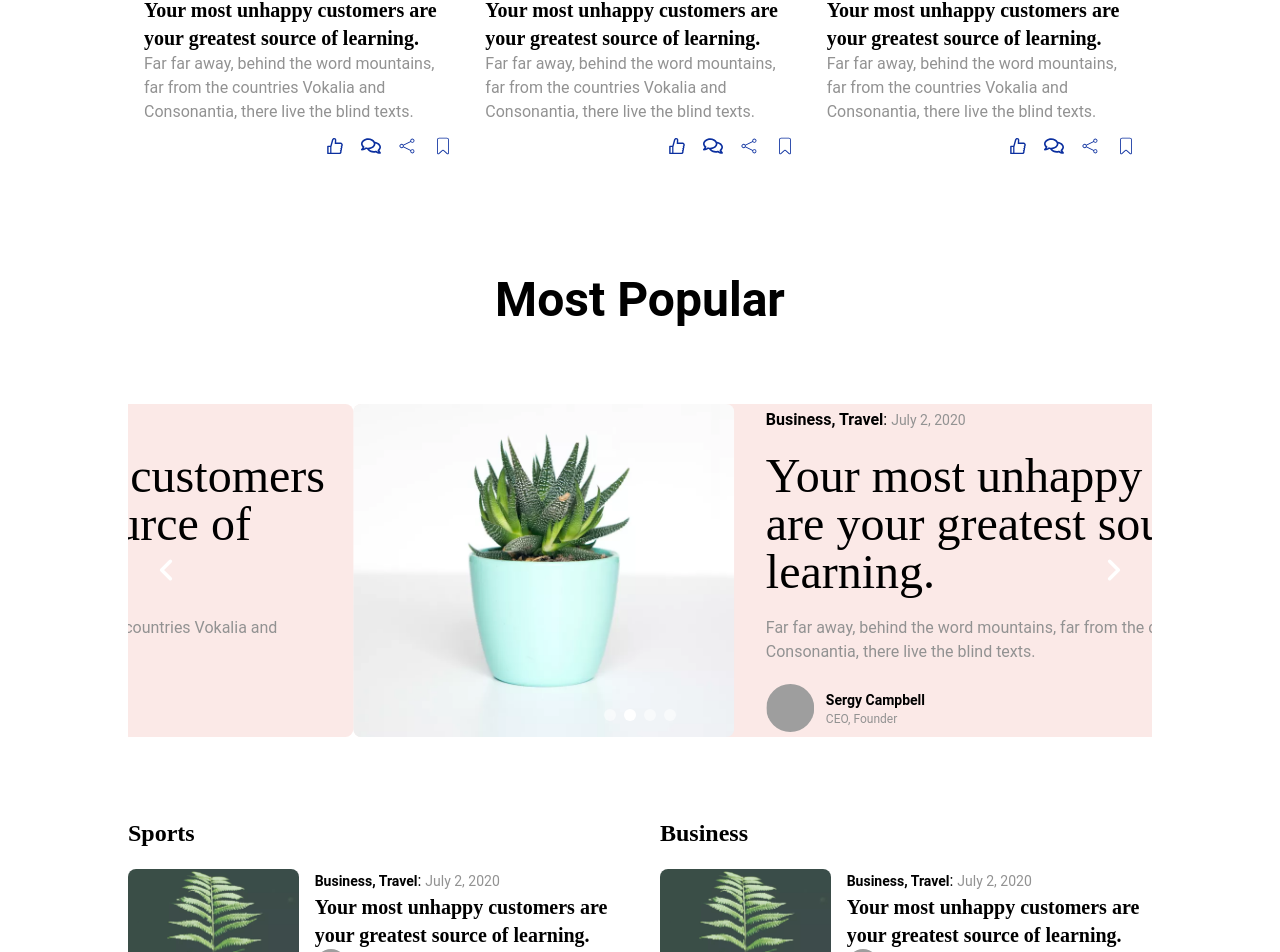
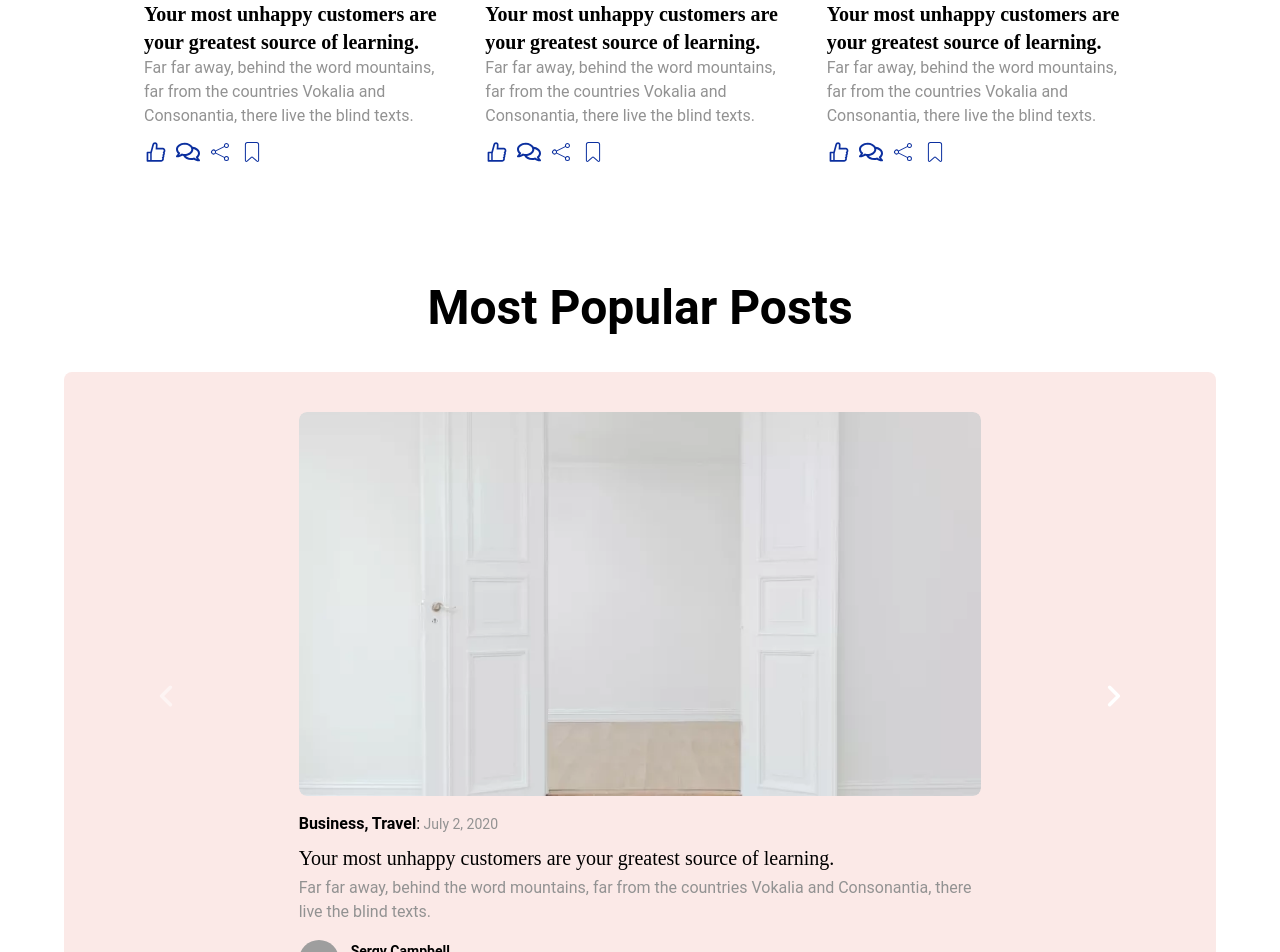
Before and after one commit to mdmonauwarulislam/Tech_Help_Frontend, a React (Vite) app: page /blog in a window 1280 px wide. Shown: the part 1628-2580 px from the top of the page. Built offline with nearby package versions, Linux system fonts and the light colour scheme; grey boxes are pictures that could not be loaded.

Commit message:
carousel and details page

```diff
--- a/package.json
+++ b/package.json
@@ -17,9 +17,12 @@
     "react": "^18.3.1",
     "react-dom": "^18.3.1",
     "react-icons": "^5.3.0",
+    "react-multi-carousel": "^2.8.5",
     "react-redux": "^9.1.2",
     "react-router-dom": "^6.27.0",
+    "react-slick": "^0.30.2",
     "react-toastify": "^10.0.5",
+    "slick-carousel": "^1.8.1",
     "swiper": "^11.1.14"
   },
   "devDependencies": {
--- a/src/App.jsx
+++ b/src/App.jsx
@@ -14,6 +14,7 @@ import EditProfileFrom from './components/dashboard/EditProfileForm';
 import JobSeekingForm from './components/JobSeekingForm';
 import RecuiterRegisterForm from './components/RecuiterRegisterForm';
 import Blog from './pages/Blog';
+import BlogPostDetails from './pages/BlogPostDetails';
 
 
 
@@ -36,6 +37,7 @@ function App() {
               <Route path="/signup/user-register" element={<JobSeekingForm/>}/>
               <Route path="/signup/employee-register" element={<RecuiterRegisterForm/>}/>
               <Route path="/blog" element={<Blog />} />
+              <Route path='/blog-post-details' element={<BlogPostDetails/>}/>
             </Routes>
           </main>
         </div>
--- a/src/components/Blog/BlogCard.jsx
+++ b/src/components/Blog/BlogCard.jsx
@@ -56,18 +56,18 @@ const BlogCard = ({
 
       {/* Like,Comment,Share & Bookmark  */}
       <div className="share">
-        <ul className="flex gap-4 justify-end">
+        <ul className="flex gap-2">
           <li>
-            <AiOutlineLike className="text-xl text-[#0b2f9f] cursor-pointer" />
+            <AiOutlineLike className="text-2xl text-[#0b2f9f] cursor-pointer" />
           </li>
           <li>
-            <FaRegComments className="text-xl text-[#0b2f9f] cursor-pointer" />
+            <FaRegComments className="text-2xl text-[#0b2f9f] cursor-pointer" />
           </li>
           <li>
-            <CiShare2 className="text-xl text-[#0b2f9f] cursor-pointer" />
+            <CiShare2 className="text-2xl text-[#0b2f9f] cursor-pointer" />
           </li>
           <li>
-            <CiBookmark className="text-xl text-[#0b2f9f] cursor-pointer" />
+            <CiBookmark className="text-2xl text-[#0b2f9f] cursor-pointer" />
           </li>
         </ul>
       </div>
--- a/src/components/Blog/CarouselCard.jsx
+++ b/src/components/Blog/CarouselCard.jsx
@@ -1,5 +1,5 @@
 import React from "react";
-
+import { Link } from "react-router-dom";
 const CarouselCard = ({
   blogImage,
   p1,
@@ -11,7 +11,8 @@ const CarouselCard = ({
   userRole,
 }) => {
   return (
-    <div className="flex justify-center items-center gap-8 bg-deep-orange-50 rounded-lg">
+    <Link to="/blog-post-details">
+      <div className="flex justify-center items-center gap-8 rounded-lg">
         <div className="card rounded-lg">
           <div className="image">
             <img src={blogImage} className="rounded-lg" alt="" />
@@ -45,6 +46,7 @@ const CarouselCard = ({
           </div>
         </div>
       </div>
+    </Link>
   );
 };
 export default CarouselCard;
--- /dev/null
+++ b/src/components/Blog/PopularCarouselCard.jsx
@@ -0,0 +1,45 @@
+import React from "react";
+
+const PopularCarouselCard = ({
+  blogImage,
+  p1,
+  date,
+  p2,
+  p3,
+  userImage,
+  userName,
+  userRole,
+}) => {
+  return (
+    <div className="w-2/3"> {/* 50% width, centered, with padding and shadow */}
+      <div className="image rounded-lg h-96 overflow-hidden"> {/* Adjusted height */}
+        <img src={blogImage} className="w-full h-full object-cover rounded-lg" alt="blog" />
+      </div>
+      <div className="content mt-4">
+        <div>
+          <p>
+            <span className="font-bold text-[16px]">{p1}</span>:
+            <span className="text-sm text-[#929292]"> {date}</span>
+          </p>
+        </div>
+        <div className="mt-2">
+          <h1 className="text-xl font-serif">{p2}</h1>
+        </div>
+        <div className="mt-1">
+          <p className="text-[#929292]">{p3}</p>
+        </div>
+        <div className="flex items-center gap-3 mt-4">
+          <div className="w-10 h-10">
+            <img src={userImage} className="w-full h-full rounded-full object-cover" alt="user" />
+          </div>
+          <div>
+            <h1 className="font-bold text-[14px]">{userName}</h1>
+            <p className="text-xs text-[#929292]">{userRole}</p>
+          </div>
+        </div>
+      </div>
+    </div>
+  );
+};
+
+export default PopularCarouselCard;
--- a/src/main.jsx
+++ b/src/main.jsx
@@ -5,6 +5,7 @@ import { Provider } from 'react-redux'
 import store from './redux/store.js'
 import './index.css'
 
+
 createRoot(document.getElementById('root')).render(
   <Provider store = {store}>
     <App />
--- a/src/pages/Blog.jsx
+++ b/src/pages/Blog.jsx
@@ -11,6 +11,9 @@ import BlogCard from "../components/Blog/BlogCard";
 import CategoryBlogPost from "../components/Blog/CategoryBlogPost";
 import SubscribeCard from "../components/Blog/SubscribeCard";
 import Footer from "../components/Blog/Footer";
+import PopularCarouselCard from "../components/Blog/PopularCarouselCard";
+
+
 const items = [
   {
     blogImage: C1,
@@ -213,20 +216,20 @@ const Blog = () => {
         {/* most popular post  */}
         <div className="flex justify-center items-center py-10">
           <h1 className="text-center text-5xl text-[#000000] font-bold">
-            Most Popular
+            Most Popular Posts
           </h1>
         </div>
 
         {/* blog carousel 2 */}
-        <div className="carousel px-16 py-10">
+        <div className="carousel px-16 py-10 bg-deep-orange-50 rounded-lg">
           <Carousel
             transition={{ duration: 2 }}
-            autoplay={true}
+            autoplay={false}
             indicators={true}
           >
             {items.map((item, index) => (
               <div key={index} className="flex justify-center">
-                <CarouselCard {...item} />
+                <PopularCarouselCard {...item} />
               </div>
             ))}
           </Carousel>
--- /dev/null
+++ b/src/pages/BlogPostDetails.jsx
@@ -0,0 +1,9 @@
+import React from 'react'
+
+const BlogPostDetails = () => {
+  return (
+    <div>BlogPostDetails</div>
+  )
+}
+
+export default BlogPostDetails
```
Also changed, not shown: 1 other file (tests, documents, lock files or other folders). Lines whose indentation alone changed are shown as unchanged.
